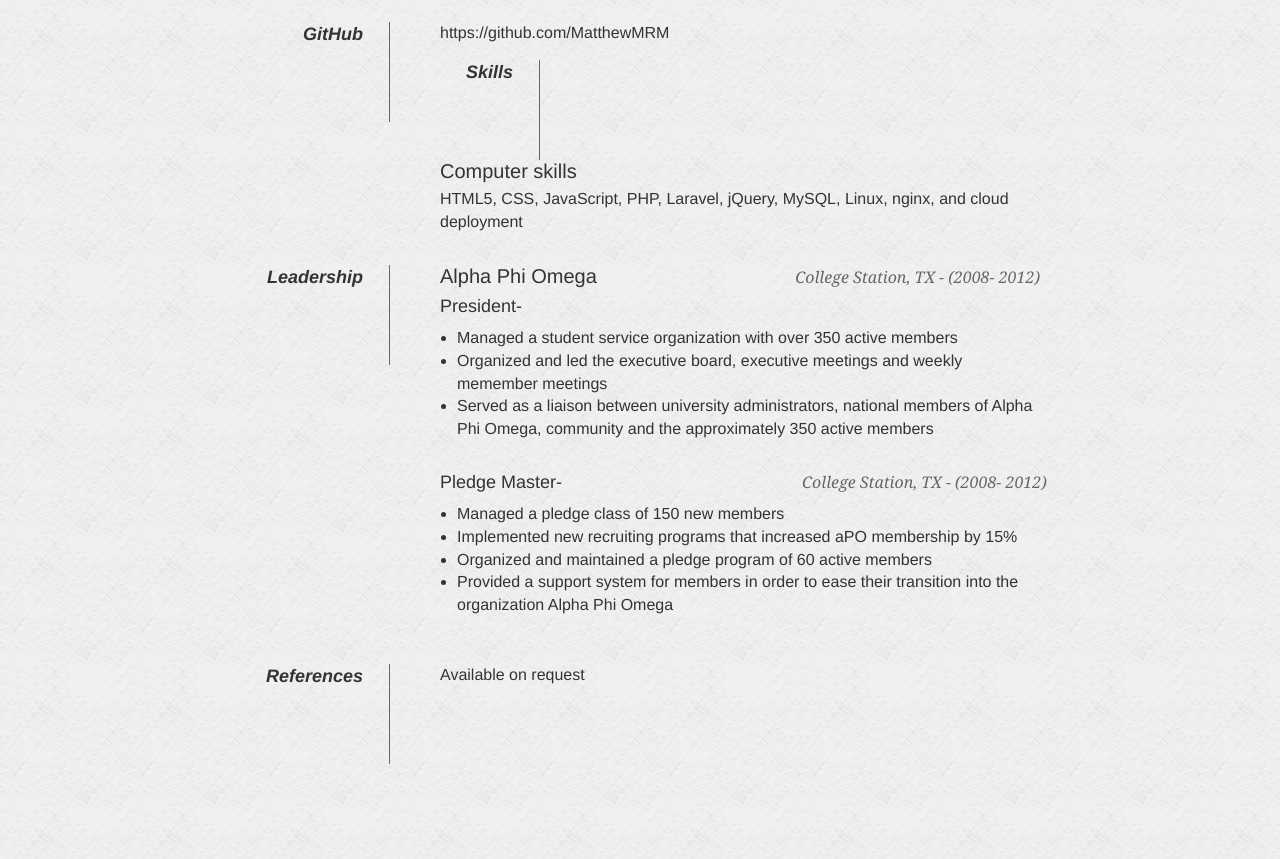
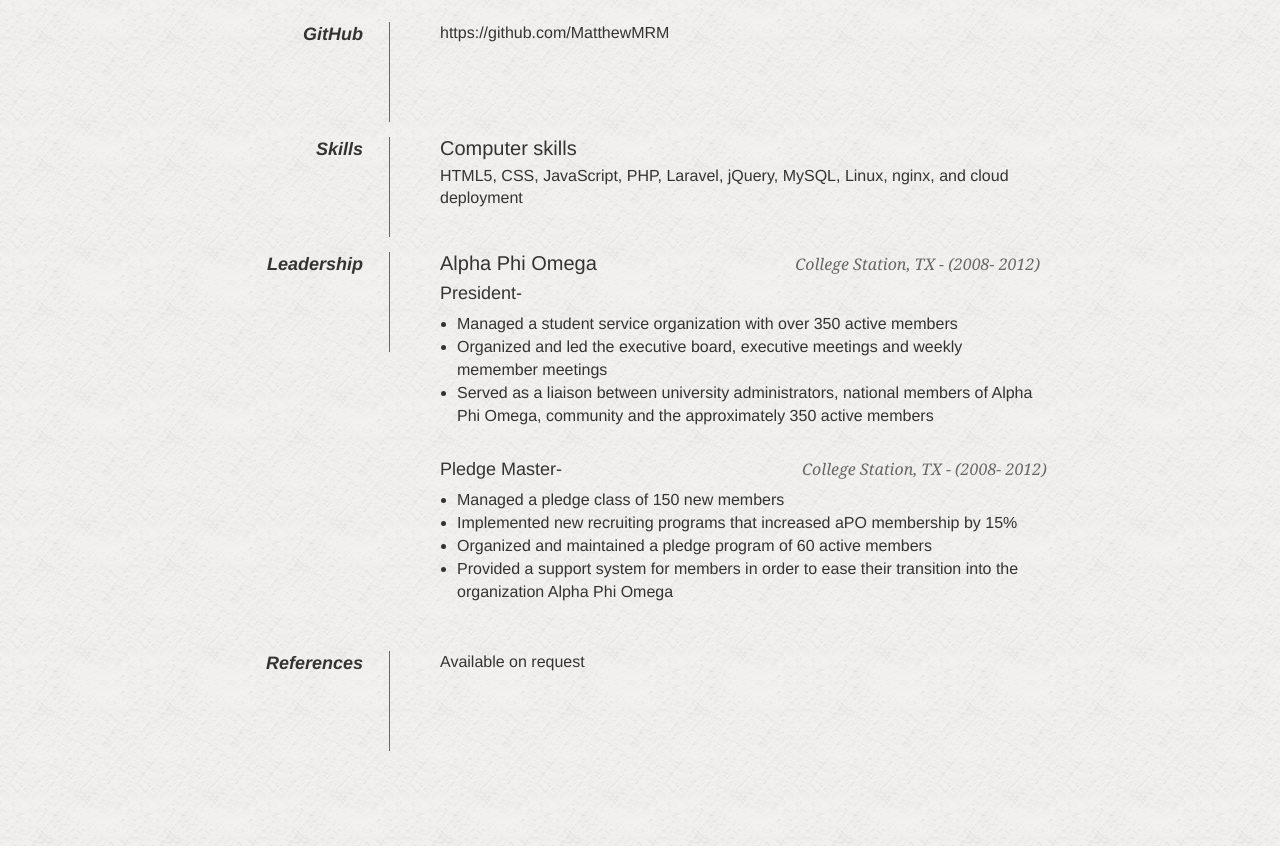
Before and after one commit to MatthewMRM/MatthewMRM.github.io, a plain HTML site: page Resume_1.html in a window 1280 px wide. Shown: the part 920-1779 px from the top of the page. Drawn offline with nearby package versions, Linux system fonts and the light colour scheme; a web font is replaced by a local one.

Commit message:
changed info

```diff
--- a/Resume_1.html
+++ b/Resume_1.html
@@ -121,6 +121,8 @@
             <dd>
             <p>https://github.com/MatthewMRM</p>
             </dd>
+
+            <dd class="clear"></dd>
             <dt>Skills</dt>
             <dd>
                 <h2>Computer skills</h2>
```
